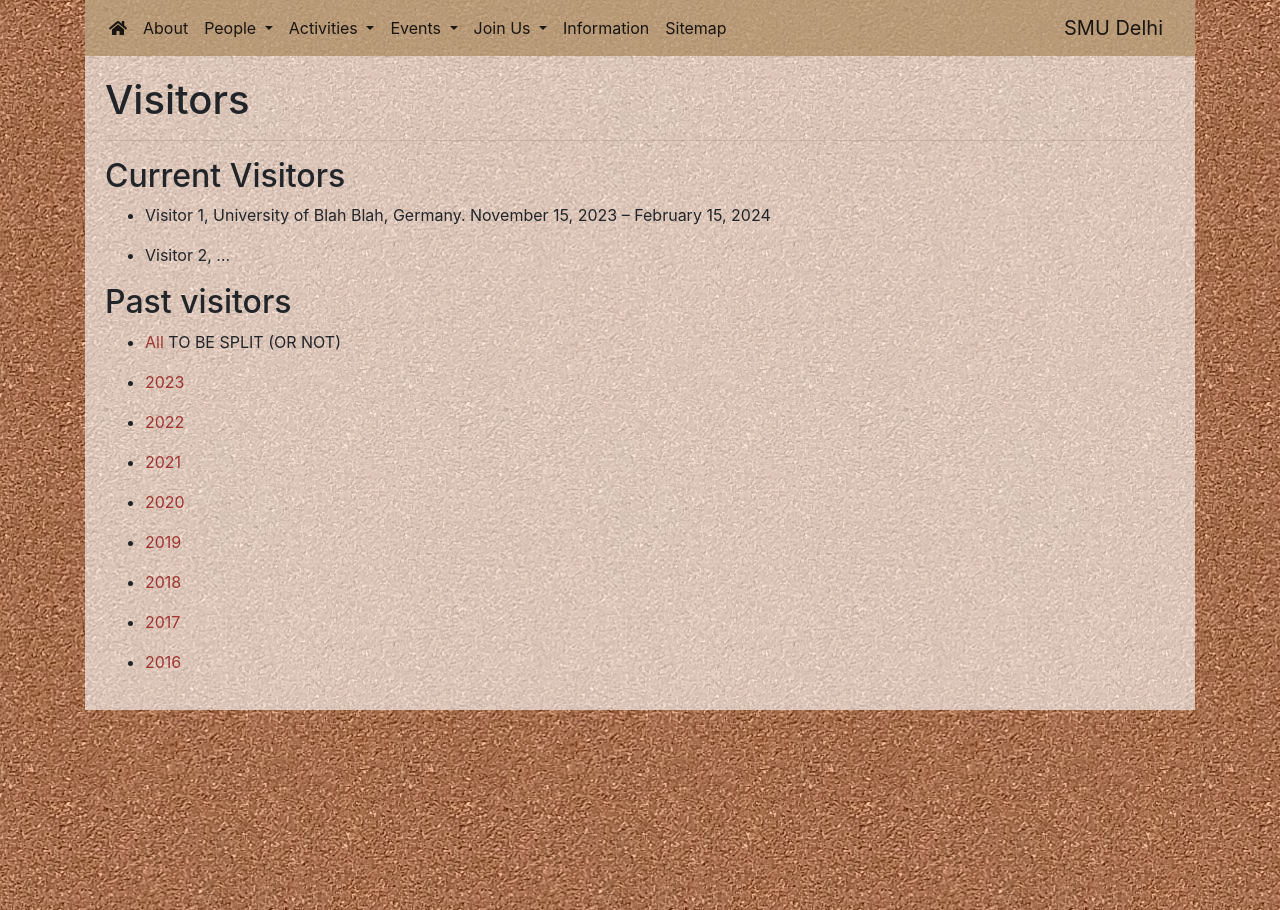
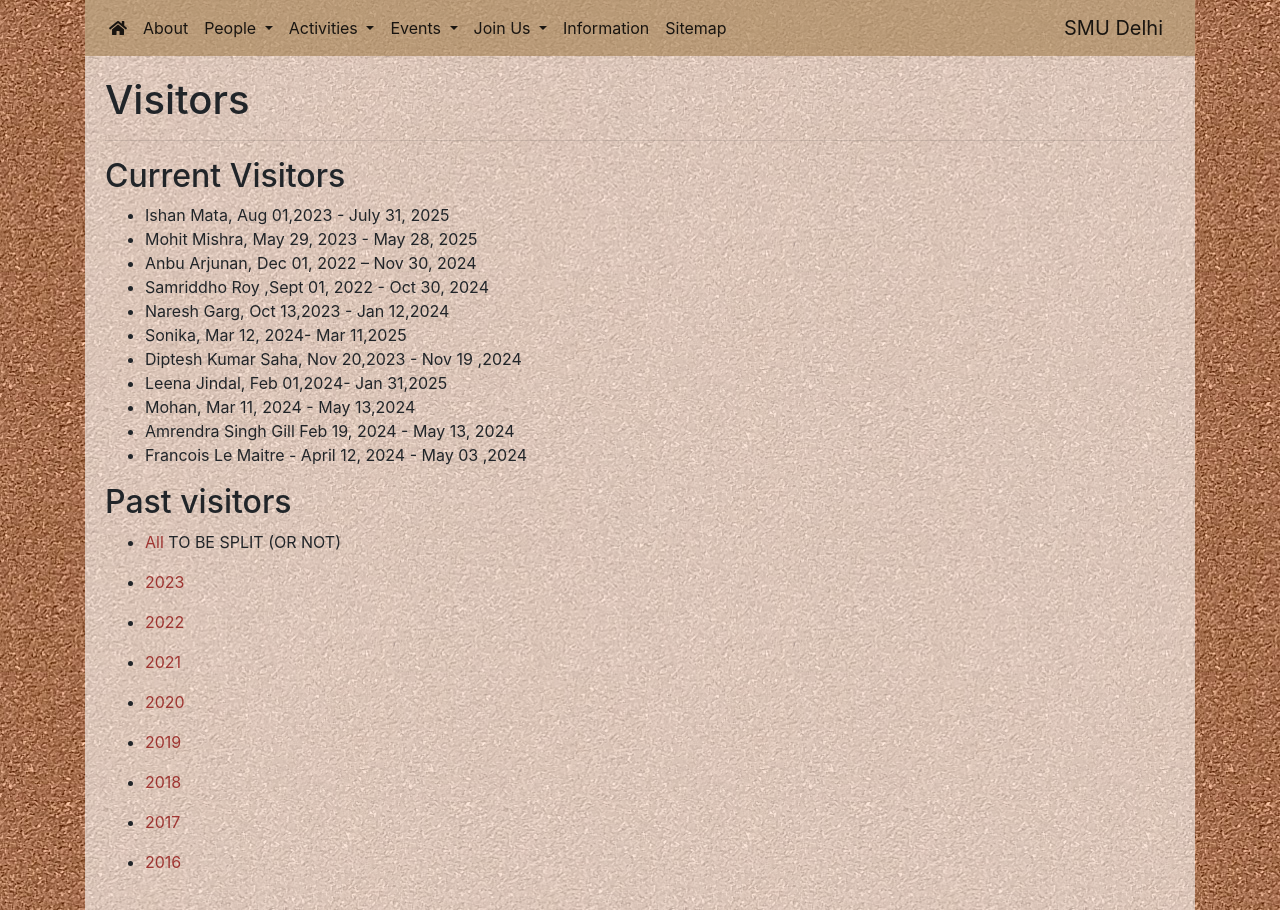
Before and after one commit to isid-smu/isid-smu.github.io, a Jekyll site: the page built from visitors.md, in a window 1280 px wide. Built offline with Jekyll 4.4.1, drawn with Linux system fonts in a browser that asks for light colours; nearby versions of some CDN libraries.

Commit message:
Update visitors.md

```diff
--- a/visitors.md
+++ b/visitors.md
@@ -6,9 +6,18 @@ layout: dropdown
 
 ## Current Visitors
 
-- Visitor 1, University of Blah Blah, Germany. November 15, 2023 – February 15, 2024
+- Ishan Mata, Aug 01,2023 - July 31, 2025
+- Mohit Mishra,  May 29, 2023 - May 28, 2025
+- Anbu Arjunan, Dec 01, 2022 – Nov 30, 2024
+- Samriddho Roy ,Sept 01, 2022 - Oct 30, 2024
+- Naresh Garg, Oct 13,2023 - Jan 12,2024
+- Sonika, Mar 12, 2024- Mar 11,2025
+- Diptesh Kumar Saha, Nov 20,2023 - Nov 19 ,2024
+- Leena Jindal, Feb 01,2024- Jan 31,2025
+- Mohan, Mar 11, 2024 - May 13,2024
+- Amrendra Singh Gill Feb 19, 2024 - May 13, 2024
+- Francois Le Maitre - April 12, 2024 - May 03 ,2024
 
-- Visitor 2, ...
 
 
 ## Past visitors
```
